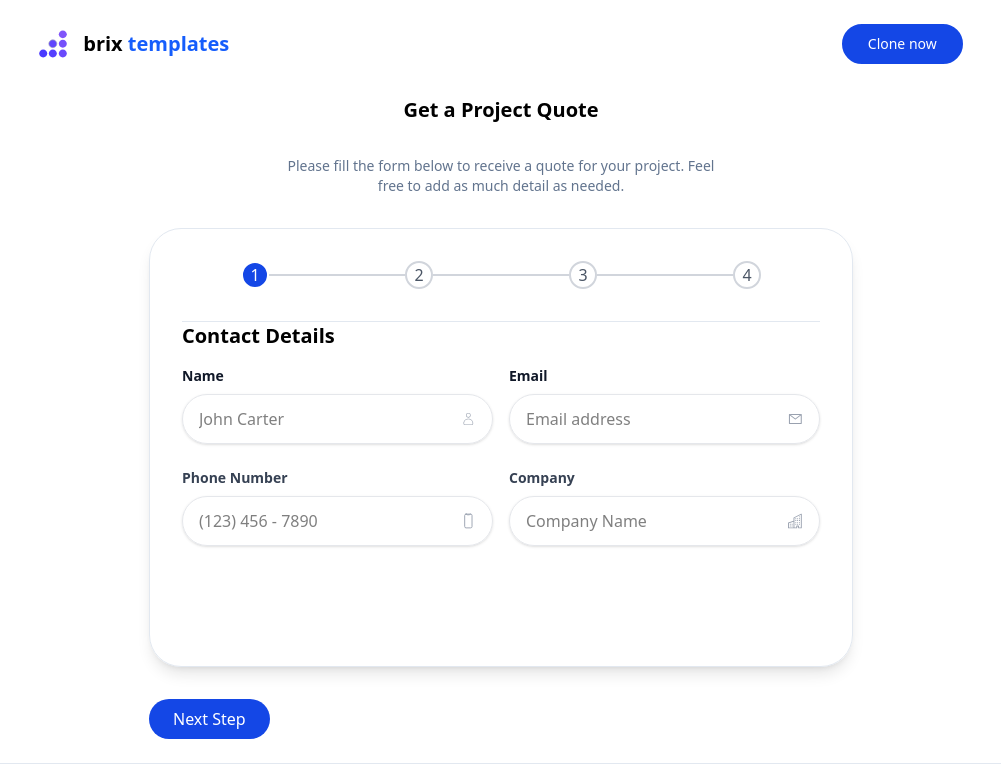
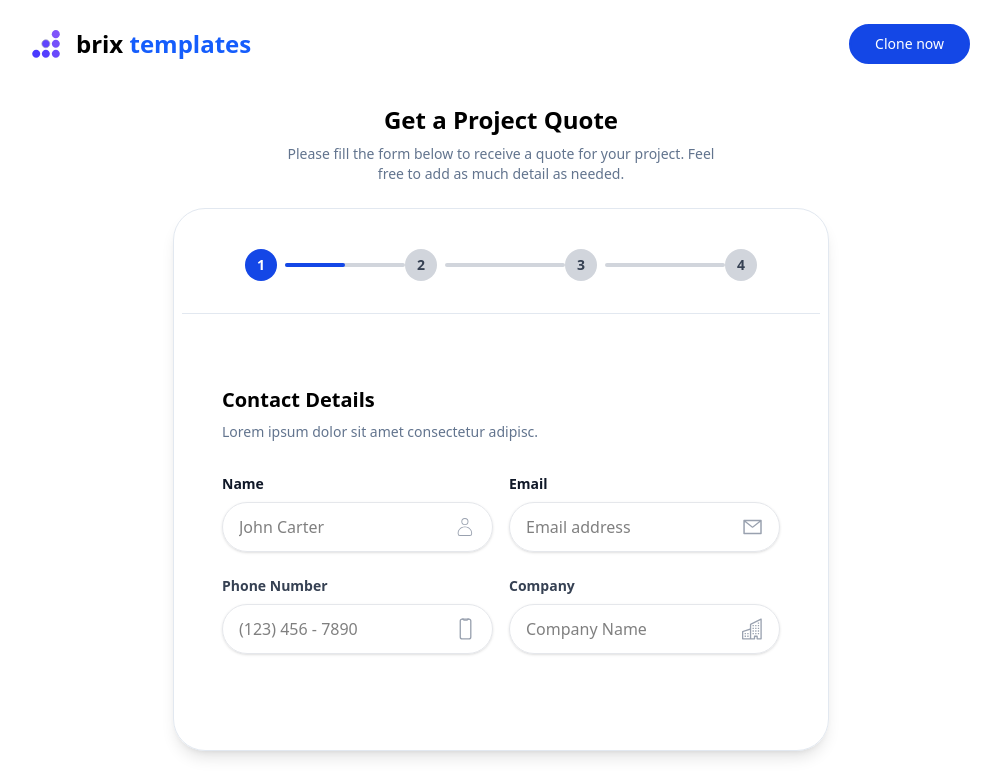
Before and after one commit to limbuindra/FirstDayInternship, a React (Vite) app: page / in a window 1280 px wide. Shown: the top 781 px of the page, without its empty margins (139-1140 px from the left). Built offline with nearby package versions, Linux system fonts and the light colour scheme.

Commit message:
Validataion

```diff
--- a/src/App.jsx
+++ b/src/App.jsx
@@ -11,6 +11,8 @@ import BudgetCard from "./Components/Card/BudgetCard";
 import Header from "./Components/Header";
 import Footer from "./Components/Footer";
 import SuccessPage from "./Components/SuccessPage/SuccessPage";
+import { ToastContainer, toast } from "react-toastify";
+import "react-toastify/dist/ReactToastify.css";
 
 const App = () => {
 	const [currentStep, setCurrentStep] = useState(1);
@@ -39,7 +41,8 @@ const App = () => {
 		}),
 		onSubmit: (values) => {
 			setUserData(values);
-			console.log(values)
+			console.log(values);
+			// toast.success("Form submitted successfully!");
 			setCurrentStep(2);
 		},
 	});
@@ -61,9 +64,9 @@ const App = () => {
 				formik.handleSubmit();
 			}
 		} else if (currentStep === 2 && selectedCard.length === 0) {
-			alert("Please select at least one service.");
+			toast.info("Please select at least one service.")
 		} else if (currentStep === 3 && !userData.budget) {
-			alert("Please select a budget range.");
+			toast.info("Please select a budget range.");
 		} else if (currentStep < 4) {
 			setCurrentStep(currentStep + 1);
 		}
@@ -77,8 +80,6 @@ const App = () => {
 			setCurrentStep(currentStep - 1);
 		}
 	};
-
-
 
 	const submit = () => {
 		setIsSubmitted(true);
@@ -104,49 +105,65 @@ const App = () => {
 	return (
 		<>
 			<Header />
-			<div className="max-w-screen-md mx-auto px-4 lg:px-8">
-				<h1 className="font-bold text-xl text-center my-8">
+			<div className="max-w-screen-md mx-auto px-4 lg:px-14 lg:py-2">
+				<h1 className="font-bold text-2xl text-center lg:mt-8">
 					Get a Project Quote
 				</h1>
-				<div className="text-slate-500 text-sm text-center mb-8">
+				<div className="text-slate-500 text-sm lg:mt-2 text-center mb-6">
 					<p>
 						Please fill the form below to receive a quote for your project. Feel
 					</p>
 					<p>free to add as much detail as needed.</p>
 				</div>
 
-				<div className="lg:shadow-lg lg:border lg:px-8 lg:py-8 lg:pb-24 lg:border-slate-200 lg:rounded-4xl">
+				<div className="lg:shadow-lg lg:border lg:px-2 lg:py-10 lg:pb-14 lg:border-slate-200 lg:rounded-4xl">
 					<div className="flex justify-center mb-8">
-						<div className="flex items-center">
-							{[1, 2, 3, 4].map((step) => (
-								<React.Fragment key={step}>
+						{[1, 2, 3, 4].map((num, index) => (
+							<div key={num}>
+								<div className="flex items-center gap-2">
 									<div
-										className={`w-7 h-7 rounded-full flex items-center justify-center border-2 ${
-											currentStep >= step
+										className={`w-8 h-8 flex items-center justify-center text-sm font-semibold rounded-full transition-all duration-300 ${
+											currentStep > num
 												? "bg-blue-700 text-white"
-												: "bg-white text-gray-600 border-gray-300"
+												: currentStep === num
+												? "bg-blue-700 text-white"
+												: "bg-gray-300 text-gray-700"
 										}`}
 									>
-										{step}
+										{num}
 									</div>
-									{step < 4 && (
-										<div
-											className={`w-34 h-0.5 ${
-												currentStep > step ? "bg-blue-700" : "bg-gray-300"
-											}`}
-										/>
+
+									{index !== 3 && (
+										<div className="relative w-30 h-1">
+											<div className="absolute w-full h-full bg-gray-300 rounded"></div>
+
+											<div
+												className={`absolute h-full rounded transition-all duration-300 ${
+													currentStep > num
+														? "w-full bg-blue-700"
+														: currentStep === num
+														? "w-1/2 bg-blue-700"
+														: "w-0 bg-transparent"
+												}`}
+											></div>
+										</div>
 									)}
-								</React.Fragment>
-							))}
-						</div>
+								</div>
+							</div>
+						))}
 					</div>
 					<hr className="text-slate-200 " />
 
 					{currentStep === 1 && (
-						<div>
-							<h2 className="font-semibold text-xl mb-4">Contact Details</h2>
+						<div className="lg:px-10 lg:py-4">
+							<h2 className="font-bold text-xl lg:mb-2 lg:mt-14 ">
+								Contact Details
+							</h2>
+							<p className="text-slate-500 text-sm lg:mb-8">
+								Lorem ipsum dolor sit amet consectetur adipisc.
+							</p>
 							<form onSubmit={formik.handleSubmit}>
-								<div className="grid grid-cols-1 sm:grid-cols-2 gap-4 mb-6">
+								<div className="grid grid-cols-1 lg:grid-cols-2 gap-4 mb-6">
 									<div className="w-full">
 										<label className="block text-gray-900 text-sm font-bold mb-2">
 											Name
@@ -161,7 +178,7 @@ const App = () => {
 												onChange={formik.handleChange}
 												onBlur={formik.handleBlur}
 											/>
-											<CiUser className="text-gray-400 ml-2" />
+											<CiUser className="text-gray-400 text-2xl" />
 										</div>
 										{formik.touched.name && formik.errors.name && (
 											<p className="text-red-500 text-xs mt-1">
@@ -184,7 +201,7 @@ const App = () => {
 												onChange={formik.handleChange}
 												onBlur={formik.handleBlur}
 											/>
-											<AiOutlineMail className="text-gray-400 ml-2" />
+											<AiOutlineMail className="text-gray-400 ml-2 text-2xl" />
 										</div>
 										{formik.touched.email && formik.errors.email && (
 											<p className="text-red-500 text-xs mt-1">
@@ -209,7 +226,7 @@ const App = () => {
 												onChange={formik.handleChange}
 												onBlur={formik.handleBlur}
 											/>
-											<IoPhonePortraitOutline className="text-gray-400 ml-2" />
+											<IoPhonePortraitOutline className="text-gray-400 ml-2 text-2xl" />
 										</div>
 										{formik.touched.phone && formik.errors.phone && (
 											<p className="text-red-500 text-xs mt-1">
@@ -232,7 +249,7 @@ const App = () => {
 												onChange={formik.handleChange}
 												onBlur={formik.handleBlur}
 											/>
-											<BsBuildings className="text-gray-400 ml-2" />
+											<BsBuildings className="text-gray-400 ml-2 text-2xl" />
 										</div>
 										{formik.touched.company && formik.errors.company && (
 											<p className="text-red-500 text-xs mt-1">
@@ -247,13 +264,13 @@ const App = () => {
 
 					{currentStep === 2 && (
 						<div>
-							<div className="max-w-screen-xl mx-auto px-4 lg:px-8">
+							<div className="max-w-screen-xl mx-auto px-4 lg:px-6 lg:mt-12">
 								<h1 className="font-semibold text-xl">Our Services</h1>
 								<p className="text-slate-500 text-sm">
 									Please select which service you are interested in.
 								</p>
-								<div className="lg:mt-18 mt-4">
-									<div className="grid lg:grid md:grid-cols-2 lg:grid-cols-2 gap-6">
+								<div className="lg:mt-14 mt-4">
+									<div className="grid lg:grid md:grid-cols-2 lg:grid-cols-2 lg:gap-8">
 										{Data.map((service, index) => (
 											<ServicesCard
 												key={index}
@@ -297,20 +314,20 @@ const App = () => {
 					)}
 
 					{currentStep === 4 && (
-						<div className="lg:flex lg:flex-col lg:items-center lg:mt-10 flex flex-col items-center justify-center text-center">
+						<div className="lg:flex lg:flex-col lg:items-center lg:mt-12 flex flex-col  items-center justify-center text-center">
 							<img src="src/assets/submit.svg" alt="submit" className="" />
 							<h1 className="lg:font-bold">Submit your quote request</h1>
 							<div className="text-slate-500 lg:mt-4">
 								<p>Please review all the information you previously typed in</p>
 								<p>
-									{" "}
-									the past steps, and if all is okay, submit your message to{" "}
+									the past currentSteps, and if all is okay, submit your message
+									to
 								</p>
 								<p>receive a project quote in 24 - 48 hours.</p>
 							</div>
 							<button
 								className="bg-blue-700 text-white
-			 px-6 py-2 rounded-3xl font-semibold
+			 px-7 py-3 rounded-3xl font-semibold
 			 cursor-pointer border-2 border-blue-700 hover:bg-slate-700 hover:text-white
 			 transition duration-200 ease-in-out lg:mt-6"
 								onClick={submit}
@@ -324,7 +341,7 @@ const App = () => {
 					{currentStep > 1 && (
 						<button
 							onClick={handlePrevious}
-							className="px-6 py-2 bg-gray-300 text-black rounded-3xl"
+							className="px-6 py-2 text-blue-500 border rounded-3xl"
 						>
 							Previous Step
 						</button>
@@ -338,6 +355,18 @@ const App = () => {
 						</button>
 					)}
 				</div>
+				<ToastContainer
+					position="top-center"
+					autoClose={5000}
+					hideProgressBar={false}
+					newestOnTop={false}
+					closeOnClick={false}
+					rtl={false}
+					pauseOnFocusLoss
+					draggable
+					pauseOnHover
+					theme="light"
+				/>
 			</div>
 			<Footer />
 		</>
--- a/src/Components/Card/ServicesCard.jsx
+++ b/src/Components/Card/ServicesCard.jsx
@@ -5,12 +5,12 @@ const ServicesCard = ({ photo, title ,index, selected, onSelect }) => {
         <>
 		  <div
       onClick={() => onSelect(index)}
-      className={`w-full max-w-sm p-6 border shadow-sm rounded-3xl sm:w-full md:w-1/2 lg:w-[284px] lg:h-[114px] cursor-pointer transition-all duration-300 ${
+      className={`w-full max-w-sm p-8 border shadow-sm rounded-3xl sm:w-full md:w-1/2 lg:w-[284px] lg:h-[114px] cursor-pointer transition-all duration-300 ${
         selected ? "border-2 black border-blue-700 " : "bg-white border-gray-200"
       }`}
     >
       <div className="flex items-center gap-4">
-        <img src={photo} alt={title} className="w-12 h-12 object-cover" />
+        <img src={photo} alt={title} className="w-12 h-12 object-cover " />
         <h2 className="text-lg font-semibold lg:text-xl">{title}</h2>
       </div>
     </div>
--- a/src/Components/Header.jsx
+++ b/src/Components/Header.jsx
@@ -7,7 +7,7 @@ const Header = () => {
     <div>    <div className="flex justify-around lg:gap-60 mt-6 items-center space-x-4">
                         <div className="flex space-x-4">
                             <img src={image} alt="image" className="w-7" />
-                        <h1 className="font-extrabold text-xl">
+                        <h1 className="font-extrabold text-2xl">
                             brix <span className="text-blue-600">templates</span>
                         </h1>
                         </div>
--- a/src/index.css
+++ b/src/index.css
@@ -3,3 +3,7 @@
 body {
 
 }
+
+input[type="radio"]:checked {
+    accent-color: blue;
+  }
```
